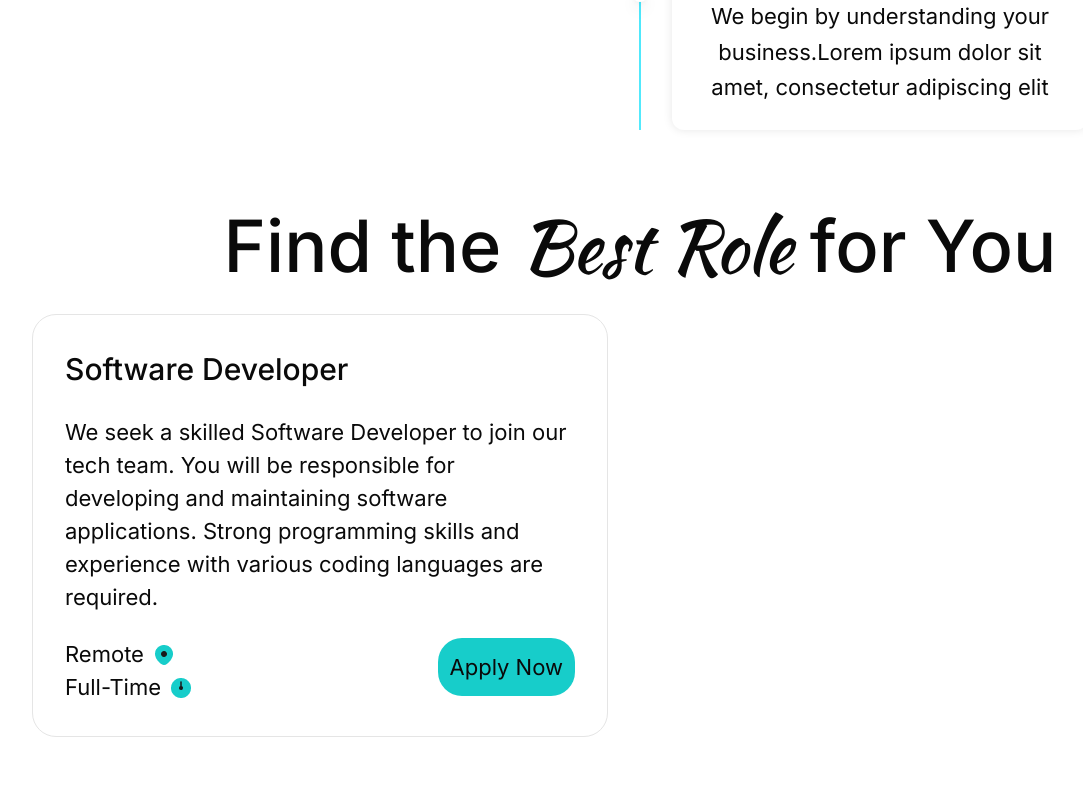
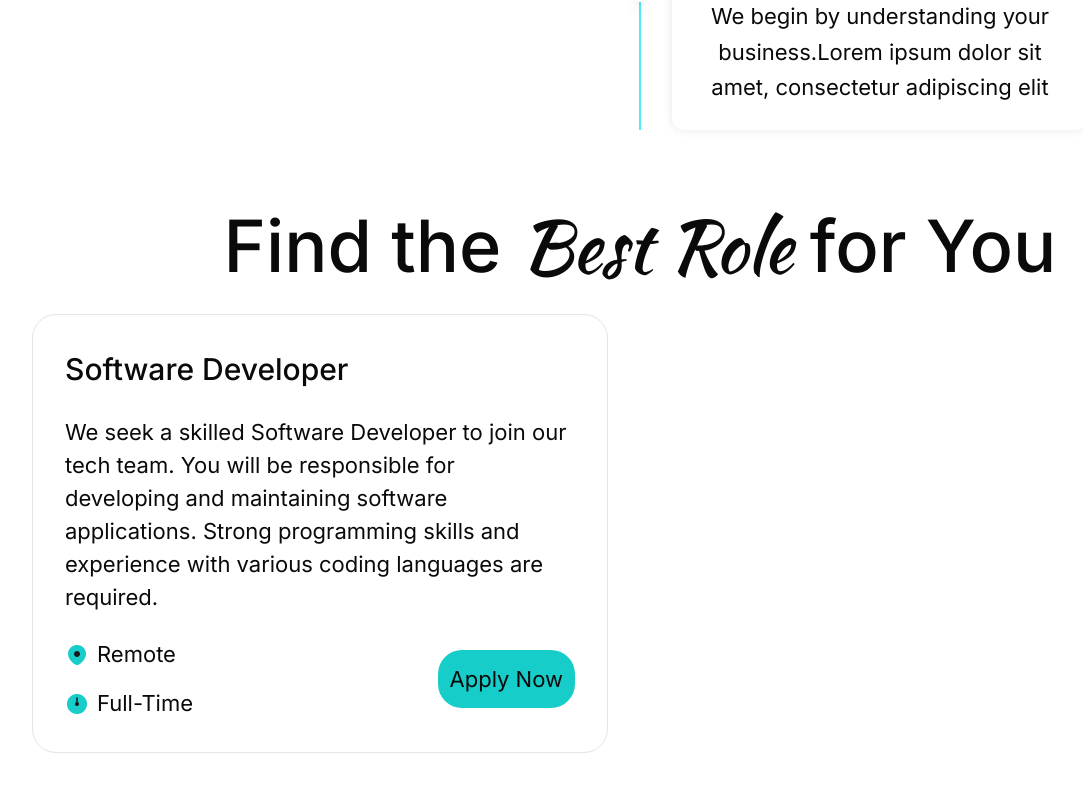
Before and after one commit to Roshen-Perera/ceylon-developers-portfolio, a Next.js app: page /careers in a window 1280 px wide. Shown: the part 2708-3493 px from the top of the page, without its empty margins (0-1083 px from the left). Built offline with nearby package versions, Linux system fonts and the light colour scheme.

Commit message:
Refactor Roles component to improve icon rendering and layout consistency

```diff
--- a/components/roles.tsx
+++ b/components/roles.tsx
@@ -16,15 +16,25 @@ const Roles = () => {
             Strong programming skills and experience with various coding
             languages are required.
           </p>
-          <div className="flex flex-row justify-between">
-            <div className="text-[22px] gap-4">
+          <div className="flex flex-row justify-between items-center">
+            <div className="flex flex-col text-[22px] gap-4">
               <div className="flex flex-row gap-2 items-center">
+                <Image
+                  src="/assets/icons/remoteIcon.png"
+                  alt="remote"
+                  width={24}
+                  height={24}
+                />
                 <p>Remote</p>
-                <Image src="/assets/icons/remoteIcon.png" alt="remote" width={24} height={24}/>
               </div>
               <div className="flex flex-row gap-2 items-center">
+                <Image
+                  src="/assets/icons/fullTimeIcon.png"
+                  alt="fulltime"
+                  width={24}
+                  height={24}
+                />
                 <p>Full-Time</p>
-                <Image src="/assets/icons/fullTimeIcon.png" alt="fulltime" width={24} height={24}/>
               </div>
             </div>
             <div>
```
